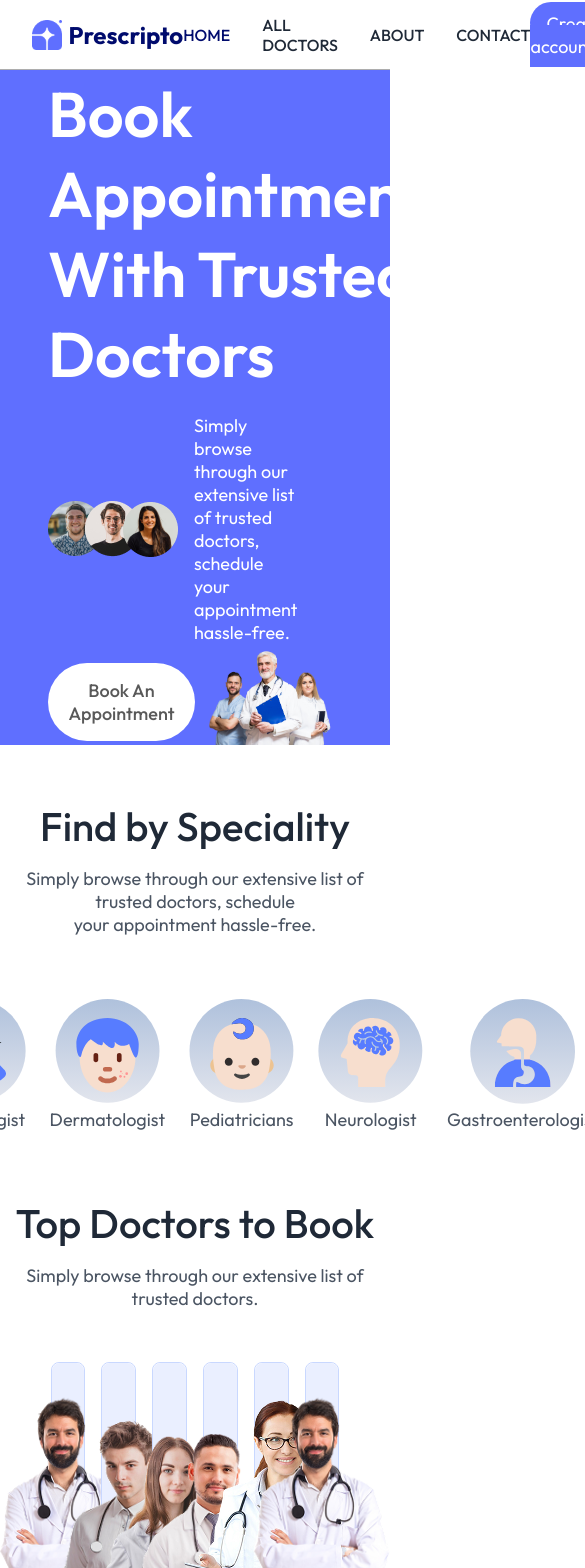
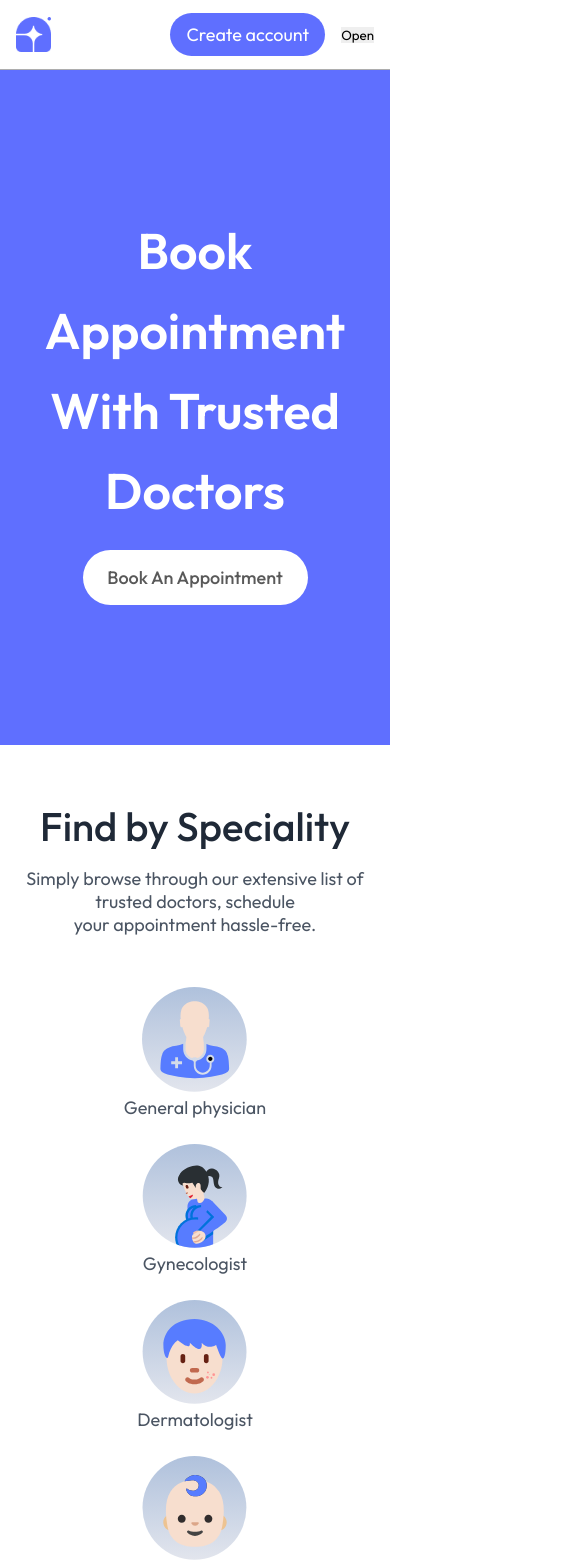
Before and after one commit to ahmed-maatty/Prescripto, a React (Vite) app in the folder client/: page / in a window 390 px wide. Shown: the top 1568 px of the page, 585 px wide, since content can reach past the window. Built offline with nearby package versions, Linux system fonts and the light colour scheme.

Commit message:
responsive

```diff
--- a/client/src/components/fragments/RegisterBtn.tsx
+++ b/client/src/components/fragments/RegisterBtn.tsx
@@ -17,7 +17,7 @@ function RegisterBtn({ btnTxt, btnColor, txtColor }: IProps) {
     fontWeight: "500",
   };
   return (
-    <button style={styleList}>
+    <button style={styleList} className="responsivestyle">
       <Link
         style={{ color: "inherit", textTransform: "capitalize" }}
         to={"register"}
--- a/client/src/components/layout/Navbar.tsx
+++ b/client/src/components/layout/Navbar.tsx
@@ -25,9 +25,16 @@ function Navbar() {
     matchPath({ path, end: true }, pathname)
   );
 
-  const user = false ;
+  const user = false;
 
   const [doropDown, setDropDown] = useState(false);
+
+  const [menu, setMenu] = useState(false);
+  const menuHandler = () => {
+    document.getElementById("menu")?.classList.toggle("show");
+    setMenu((prev) => !prev);
+    document.getElementById("nav_links")?.classList.toggle("show");
+  };
 
   if (isPathAllowed) {
     return (
@@ -36,7 +43,7 @@ function Navbar() {
           <img src="/assets/Logo.png" alt="" />
           <h1>Prescripto</h1>
         </div>
-        <div className="nav_links">
+        <div className="nav_links" id="nav_links">
           <ul>
             <NavLink to={"/"}>home</NavLink>
             <NavLink to={"/all-doctors"}>all doctors</NavLink>
@@ -95,6 +102,11 @@ function Navbar() {
           ) : (
             <Link to={"/register"}>Create account</Link>
           )}
+          <button className="menu" id="menu" onClick={menuHandler}>
+            {
+              menu ? ("Close") : ("Open")
+            }
+          </button>
         </div>
       </nav>
     );
--- a/client/src/styles/main.scss
+++ b/client/src/styles/main.scss
@@ -1166,3 +1166,124 @@ footer {
     cursor: pointer;
   }
 }
+
+.menu {
+  display: none;
+}
+
+@media screen and (max-width: 900px) {
+  .auth_btn {
+    display: flex;
+    align-items: center;
+    gap: 1rem;
+    .menu {
+      display: block;
+      z-index: 15;
+    }
+  }
+  nav {
+    padding: 0.5rem 1rem;
+    .nav_logo {
+      h1 {
+        font-size: 28px;
+        display: none;
+      }
+      img {
+        width: 35px;
+        height: 35px;
+      }
+    }
+    .nav_links {
+      display: none;
+      &.show{
+        display: flex;
+        position: fixed;
+        background-color: white;
+        top: 0;
+        bottom: 0;
+        right: 0;
+        left: 0;
+        z-index: 5;
+      }
+      ul {
+        width: 100%;
+        height: 100%;
+        flex-direction: column;
+        justify-content: center;
+        align-items: center;
+        gap: 4rem !important;
+        a {
+          font-size: 25px;
+        }
+      }
+    }
+  }
+
+  footer {
+    display: none;
+  }
+
+  .responsivestyle {
+    width: 225px;
+  }
+
+  .bring_doctors {
+    flex-direction: column;
+    width: 100%;
+  }
+
+  .Home {
+    .Hero {
+      padding: 1rem;
+      .hero_desc {
+        width: 100%;
+        justify-content: center;
+        align-items: center;
+        h1 {
+          font-size: 50px;
+          text-align: center;
+        }
+        p {
+          display: none;
+        }
+      }
+      .hero_img {
+        display: none;
+      }
+    }
+    .Specility {
+      .speciality-content {
+        flex-direction: column;
+      }
+    }
+    .Doctors {
+      .doctors_content {
+        width: 100%;
+        padding: 1rem;
+        .doctor {
+          width: 100%;
+        }
+      }
+    }
+    .BookNow {
+      width: 100%;
+      height: auto;
+      border-radius: 0;
+      padding: 1rem;
+      .book_image {
+        display: none;
+      }
+      .details {
+        display: flex;
+        flex-direction: column;
+        justify-content: center;
+        align-items: center;
+        h1 {
+          font-size: 50px;
+          text-align: center;
+          margin-bottom: 1rem;
+        }
+      }
+    }
+  }
+}
```
